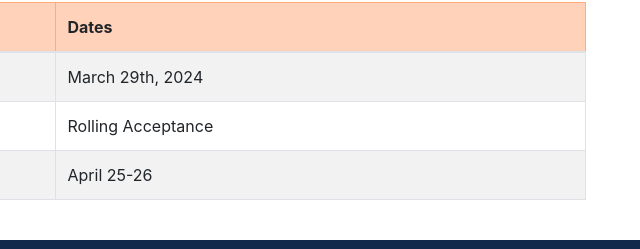
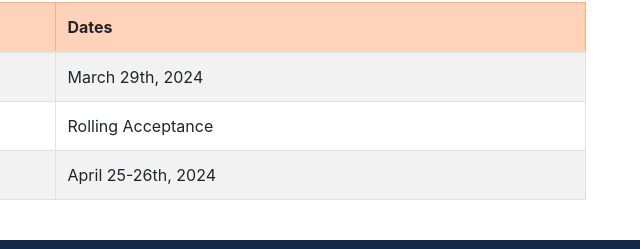
Before and after one commit to charmworkshop24/charmworkshop2024, a plain HTML site: page index.html in a window 1280 px wide. Shown: the part 1262-1511 px from the top of the page, 585-1225 px from the left. Drawn offline with nearby package versions, Linux system fonts and the light colour scheme.

Commit message:
minor fix

```diff
--- a/index.html
+++ b/index.html
@@ -389,7 +389,7 @@
               </tr>
               <tr>
                 <td scope="row">Workshop</td>
-                <td>April 25-26</td>
+                <td>April 25-26th, 2024</td>
               </tr>
             </tbody>
           </table>
```
